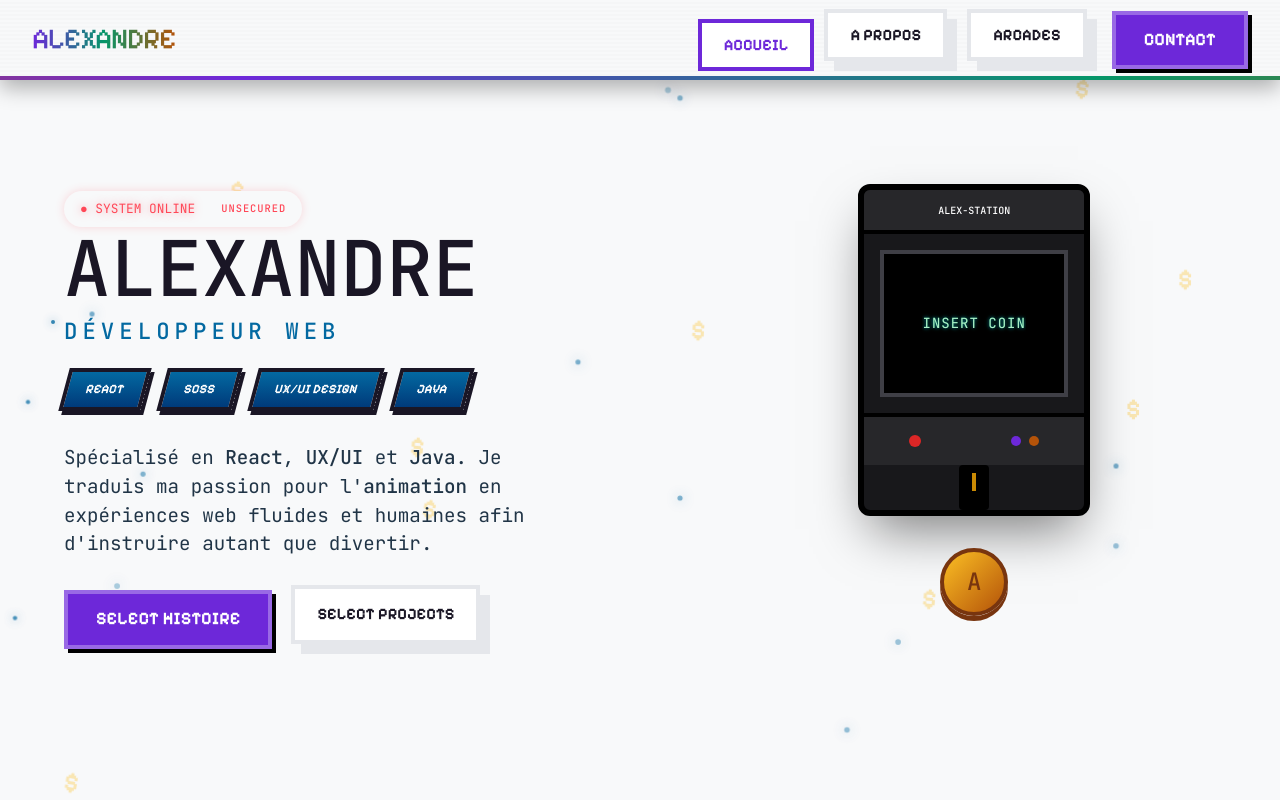
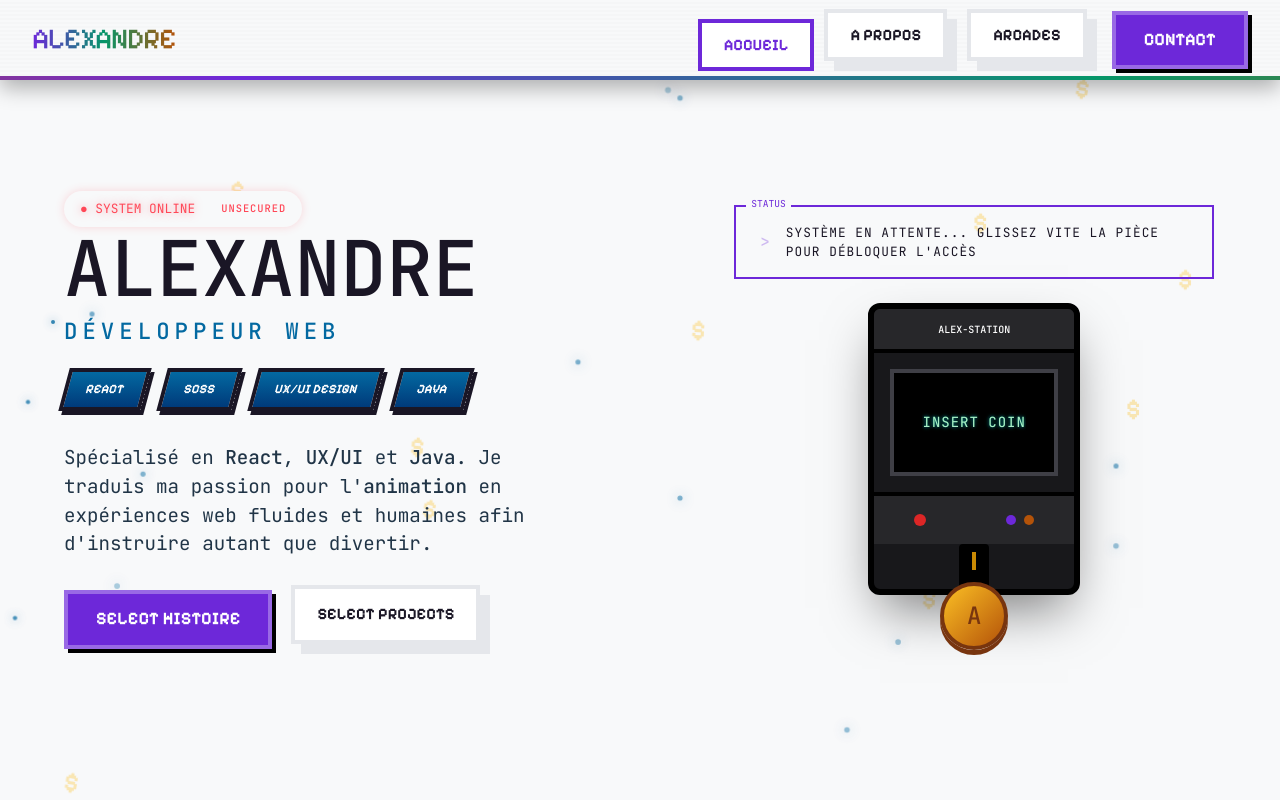
Before and after one commit to Alexandre74739/PortfolioPixel, a React (Vite) app: page / in a window 1280 px wide. Shown: the top 800 px of the page. Built offline with nearby package versions, Linux system fonts and the light colour scheme.

Commit message:
correction hero scss

```diff
--- a/src/sections/Hero.scss
+++ b/src/sections/Hero.scss
@@ -216,11 +216,57 @@
             display: flex;
             flex-direction: column;
             align-items: center;
+            justify-content: center;
             position: relative;
+            min-height: 500px;
+
+            .text-container {
+                width: 100%;
+                max-width: $breakpoint-xs;
+                margin-bottom: 1.5rem;
+                z-index: 5;
+
+                .instruction-box {
+                    display: flex;
+                    align-items: center;
+                    gap: 16px;
+                    padding: 1rem 1.5rem;
+                    background: rgba($color-surface, 0.8);
+                    border: 2px solid $color-primary;
+                    position: relative;
+
+                    .cursor {
+                        color: $color-primary;
+                        font-weight: bold;
+                        animation: blink 1s steps(2) infinite;
+                    }
+
+                    p {
+                        margin: 0;
+                        font-size: 0.8rem;
+                        color: $color-text-main;
+                        text-transform: uppercase;
+                        letter-spacing: 1px;
+                    }
+
+                    &::before {
+                        content: "STATUS";
+                        position: absolute;
+                        top: -10px;
+                        left: 10px;
+                        font-size: 0.6rem;
+                        background: $color-bg;
+                        padding: 0 5px;
+                        color: $color-primary;
+                    }
+                }
+            }
 
             .arcade-console {
-                width: 220px;
-                height: 320px;
+                width: 200px;
+                height: 280px;
+                margin: 0 auto;
+                flex-shrink: 0;
                 background: #18181b;
                 border: 6px solid #000;
                 border-radius: 12px;
@@ -356,6 +402,8 @@
             }
 
             .arcade-coin {
+                position: absolute;
+                bottom: 0;
                 width: 60px;
                 height: 60px;
                 background: linear-gradient(135deg, #fbbf24, $color-secondary);
--- a/src/sections/Hero.tsx
+++ b/src/sections/Hero.tsx
@@ -62,6 +62,15 @@ function Hero() {
         </div>
 
         <div className="hero-experience">
+          <div className="text-container">
+            <div className="instruction-box">
+              <span className="cursor">{">"}</span>
+              <p>
+                SYSTÈME EN ATTENTE... GLISSEZ VITE LA PIÈCE POUR DÉBLOQUER L'ACCÈS
+              </p>
+            </div>
+          </div>
+
           <div
             className={`arcade-console ${isDropped ? "is-active" : ""}`}
             onDragOver={(e) => e.preventDefault()}
```
